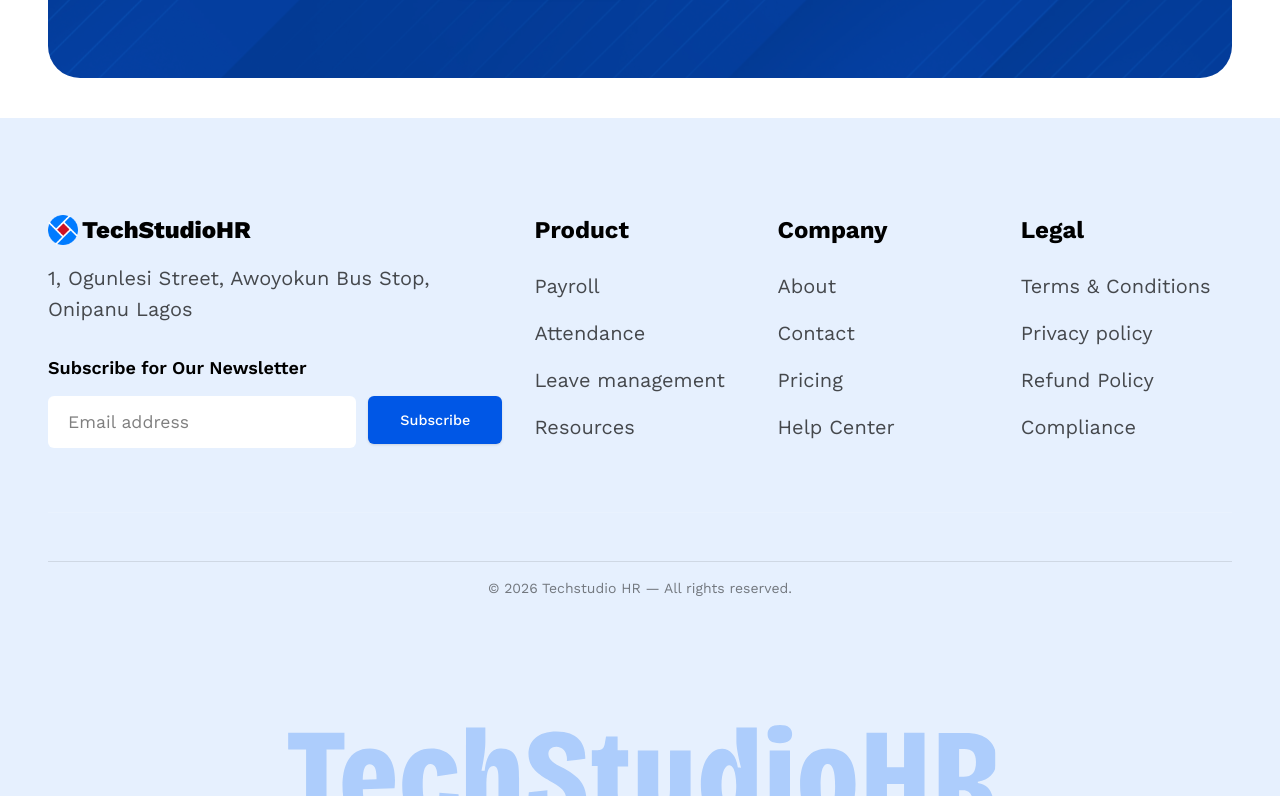
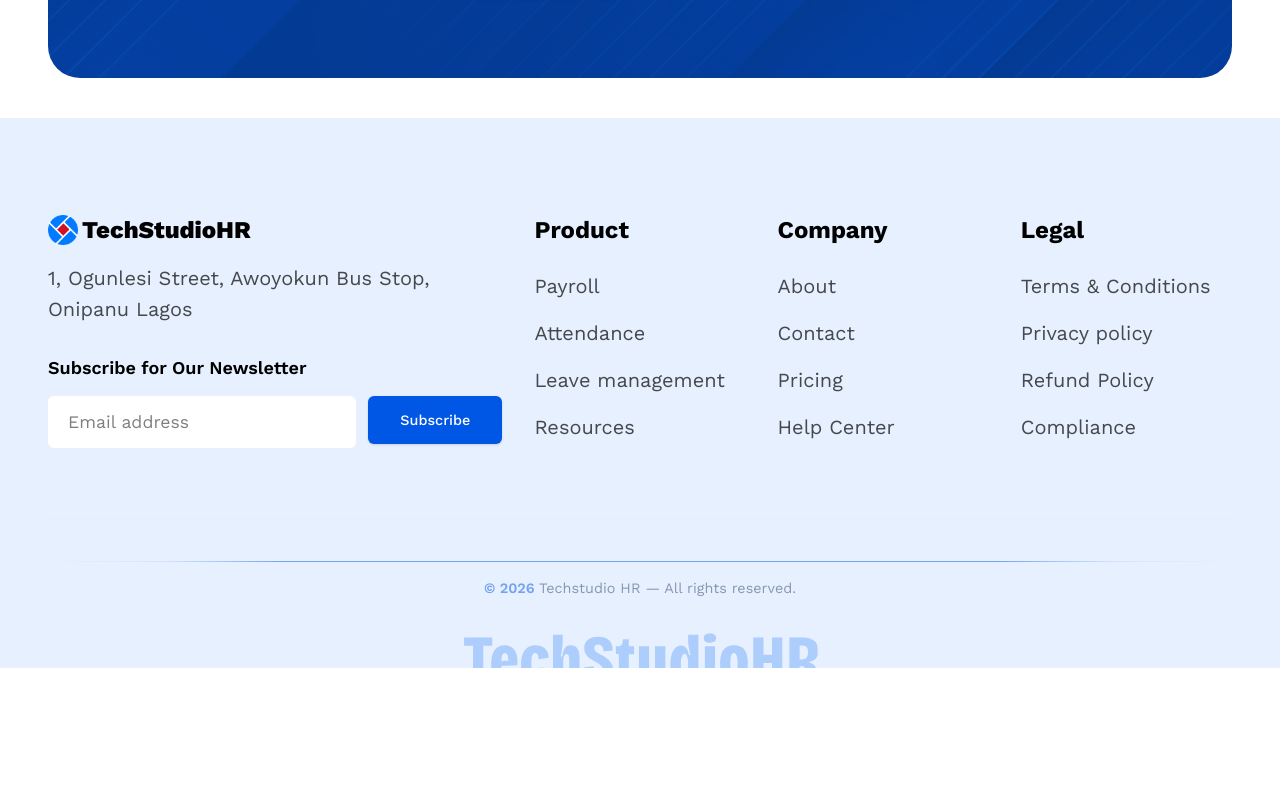
Before and after one commit to techstudioconsults/HRIS, a Next.js app in the folder apps/web/: page /terms-of-use in a window 1280 px wide. Shown: the part 2644-3440 px from the top of the page. After the commit the page ends 3312 px from the top, so only its background shows below. Built offline with nearby package versions, Linux system fonts and the light colour scheme; a web font is replaced by a local one.

Commit message:
feat: trimmed next config file in 2 apps

```diff
--- a/apps/web/app/(home)/_views/organization-onboarding/index.tsx
+++ b/apps/web/app/(home)/_views/organization-onboarding/index.tsx
@@ -19,7 +19,7 @@
         >
           <Wrapper
             data-onboarding-banners-stage
-            className="relative overflow-hidden my-0!"
+            className="relative overflow-hidden p-0 my-0!"
           >
             <TourBanner />
             <EmployeeBanner />
--- a/apps/web/components/common/footer.tsx
+++ b/apps/web/components/common/footer.tsx
@@ -3,6 +3,7 @@
 import FooterLogo from '~/images/footer-logo.svg';
 import { FooterSvgMorph } from '../micro-interactions/footer-svg-morph';
 import { MainButton } from '@workspace/ui/lib';
+import { GradientMask } from '@workspace/ui/lib/gradient-mask';
 
 export const Footer = () => {
   const footerLinks = [
@@ -102,21 +103,34 @@
           ))}
         </div>
       </div>
-      <hr className="border-black/10 mb-4" />
+      <div className={`relative`}>
+        <hr className="border-primary/50 mb-4" />
+        <GradientMask
+          direction={`left`}
+          className={`from-[#E6F0FE] w-[20%]!`}
+        />
+        <GradientMask
+          direction={`right`}
+          className={`from-[#E6F0FE] w-[20%]!`}
+        />
+      </div>
 
       <div className="max-w-7xl mx-auto pb-2 flex flex-col md:flex-row items-center justify-center relative z-10">
-        <p className="text-black/50 text-[14px]">
-          © {new Date().getFullYear()} Techstudio HR — All rights reserved.
+        <p className="text-gray text-sm">
+          <span className={`font-semibold text-primary/50`}>
+            © {new Date().getFullYear()}{' '}
+          </span>{' '}
+          Techstudio HR — All rights reserved.
         </p>
       </div>
 
       <div
         data-footer-svg-stage
-        className={`lg:scale-[0.6] origin-bottom translate-y-2 lg:translate-y-3`}
+        className={`scale-[0.8] lg:scale-[0.3] lg:-mt-32 origin-bottom translate-y-1 lg:translate-y-2`}
       >
         <FooterLogo />
+        <FooterSvgMorph />
       </div>
-      <FooterSvgMorph />
     </footer>
   );
 };
```
Also changed, not shown: 1 other file (tests, documents, lock files or other folders).
